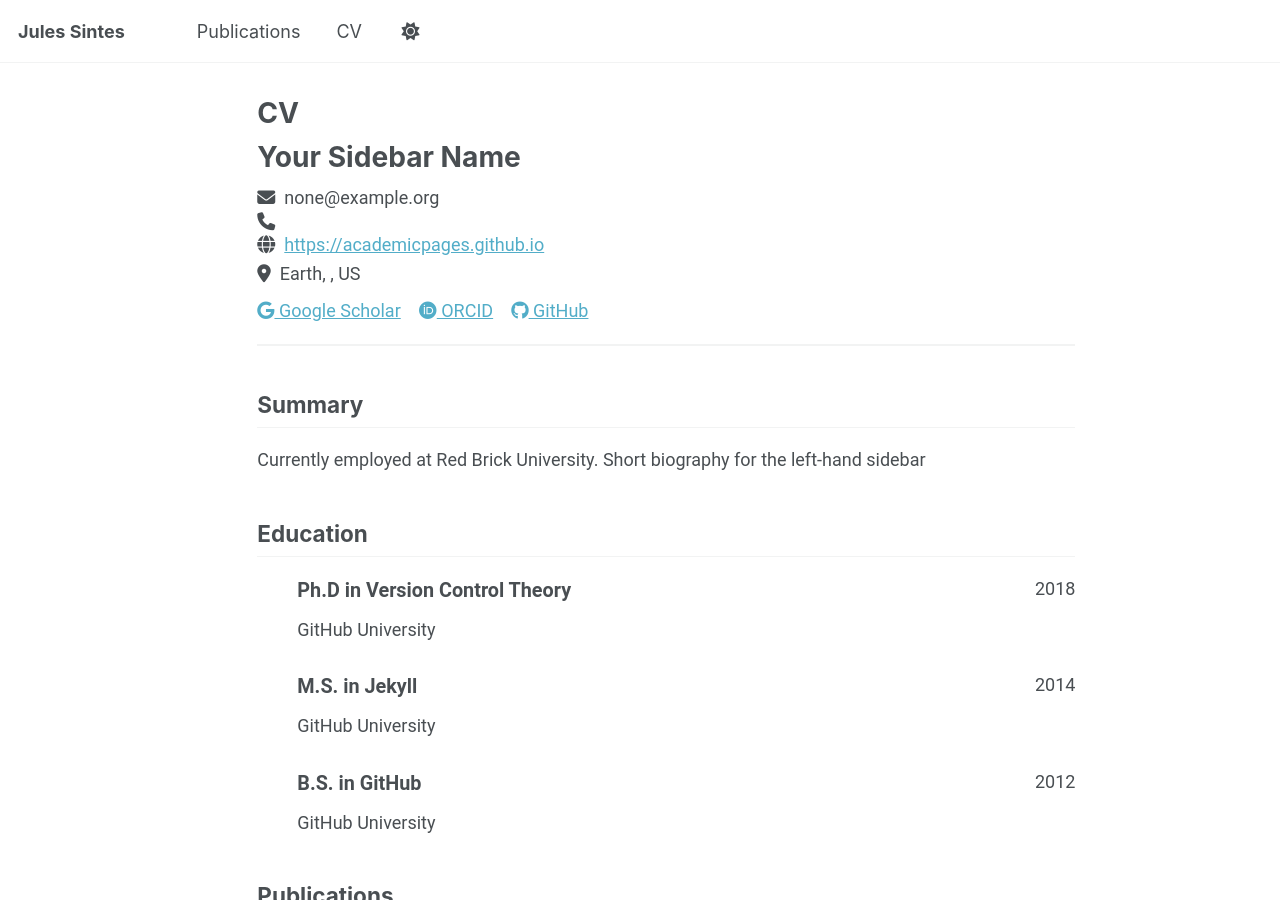
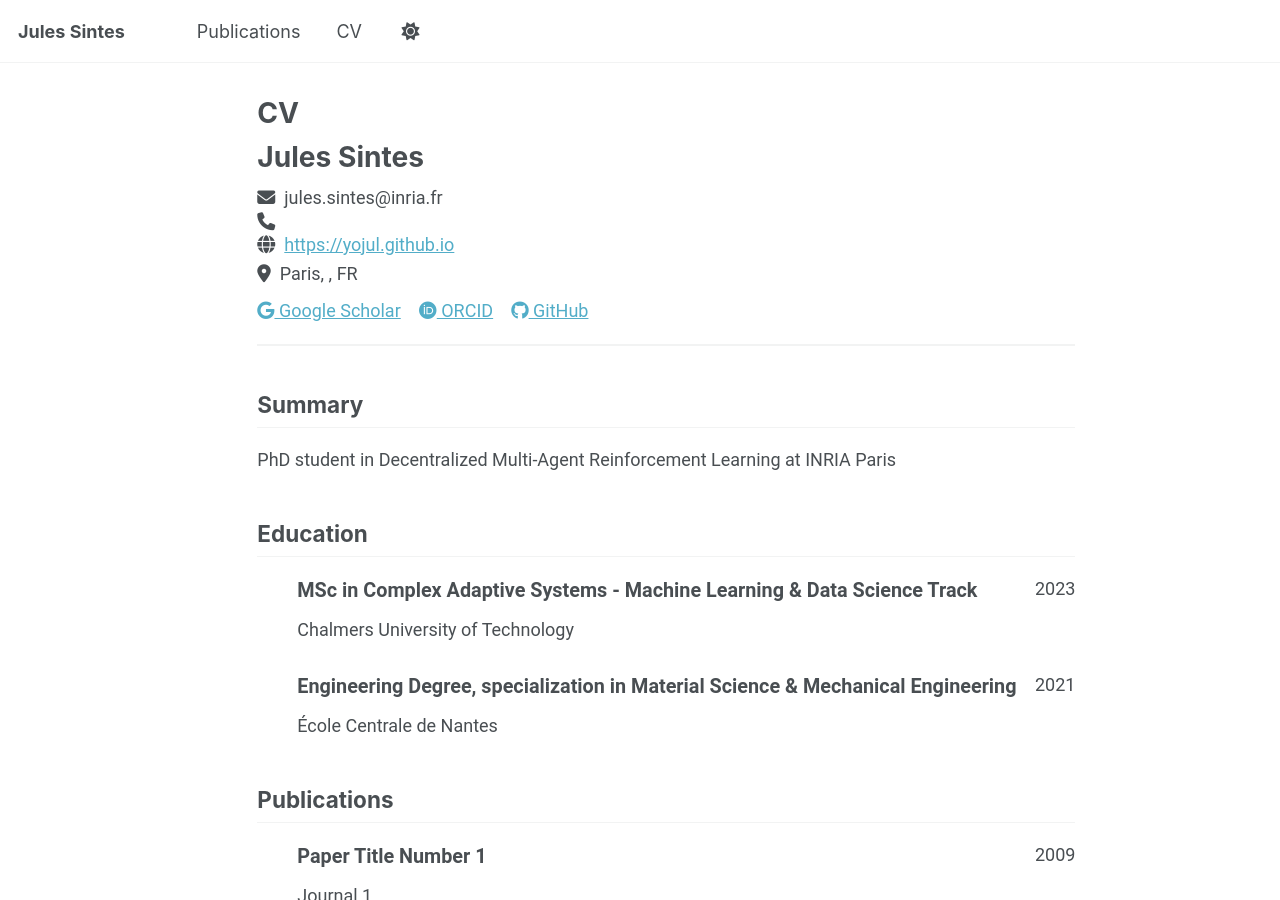
Before and after one commit to yojul/yojul.github.io, a Jekyll site: the page built from _pages/cv-json.md, in a window 1280 px wide and 900 px high. Built offline with Jekyll 4.4.1, drawn with Linux system fonts in a browser that asks for light colours; a script that is not in the unit is left out.

Commit message:
feat: modify json cv

```diff
--- a/_data/cv.json
+++ b/_data/cv.json
@@ -1,61 +1,54 @@
 {
   "basics": {
-    "name": "Your Sidebar Name",
-    "email": "none@example.org",
+    "name": "Jules Sintes",
+    "email": "jules.sintes@inria.fr",
     "phone": "",
-    "website": "https://academicpages.github.io",
-    "summary": "Currently employed at Red Brick University. Short biography for the left-hand sidebar",
+    "website": "https://yojul.github.io",
+    "summary": "PhD student in Decentralized Multi-Agent Reinforcement Learning at INRIA Paris",
     "location": {
       "address": "",
       "postalCode": "",
-      "city": "Earth",
-      "countryCode": "US",
+      "city": "Paris",
+      "countryCode": "FR",
       "region": ""
     },
     "profiles": [
       {
         "network": "Google Scholar",
         "username": "",
-        "url": "https://scholar.google.com/citations?user=PS_CX0AAAAAJ"
+        "url": "https://scholar.google.com/citations?user=HXisMhwAAAAJ&hl=fr&oi=ao"
       },
       {
         "network": "ORCID",
         "username": "",
-        "url": "http://orcid.org/yourorcidurl"
+        "url": "https://orcid.org/0009-0001-0213-8690"
       },
       {
         "network": "GitHub",
         "username": "academicpages",
-        "url": "https://github.com/academicpages"
+        "url": "https://github.com/yojul"
       }
     ]
   },
-  "work": [],
+  "work": [
+
+  ],
   "education": [
     {
-      "institution": "GitHub University",
-      "area": "Ph.D in Version Control Theory",
+      "institution": "Chalmers University of Technology",
+      "area": "MSc in Complex Adaptive Systems - Machine Learning & Data Science Track",
       "studyType": "",
       "startDate": "",
-      "endDate": "2018",
+      "endDate": "2023",
       "gpa": null,
       "courses": []
     },
     {
-      "institution": "GitHub University",
-      "area": "M.S. in Jekyll",
+      "institution": "École Centrale de Nantes",
+      "area": "Engineering Degree, specialization in Material Science & Mechanical Engineering",
       "studyType": "",
       "startDate": "",
-      "endDate": "2014",
-      "gpa": null,
-      "courses": []
-    },
-    {
-      "institution": "GitHub University",
-      "area": "B.S. in GitHub",
-      "studyType": "",
-      "startDate": "",
-      "endDate": "2012",
+      "endDate": "2021",
       "gpa": null,
       "courses": []
     }
```
